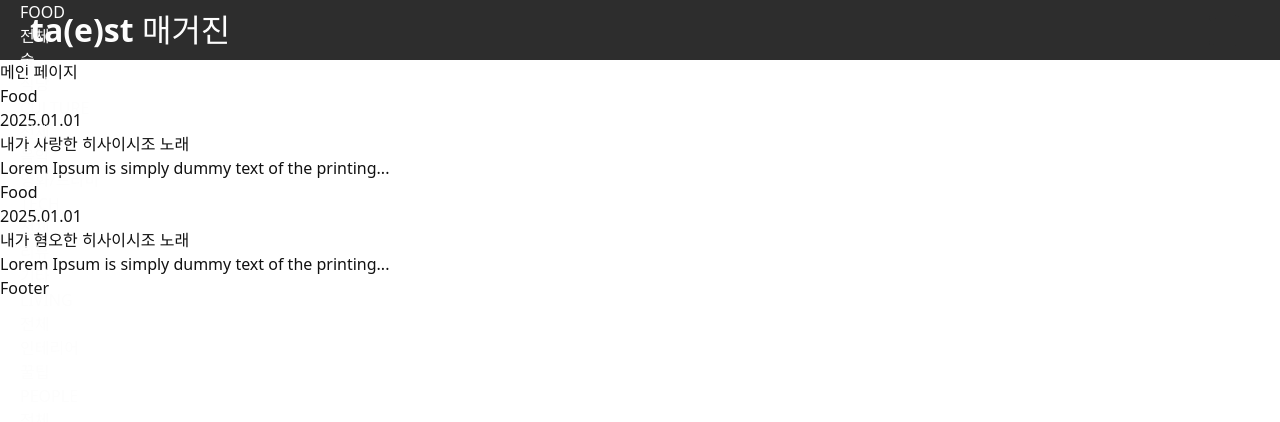
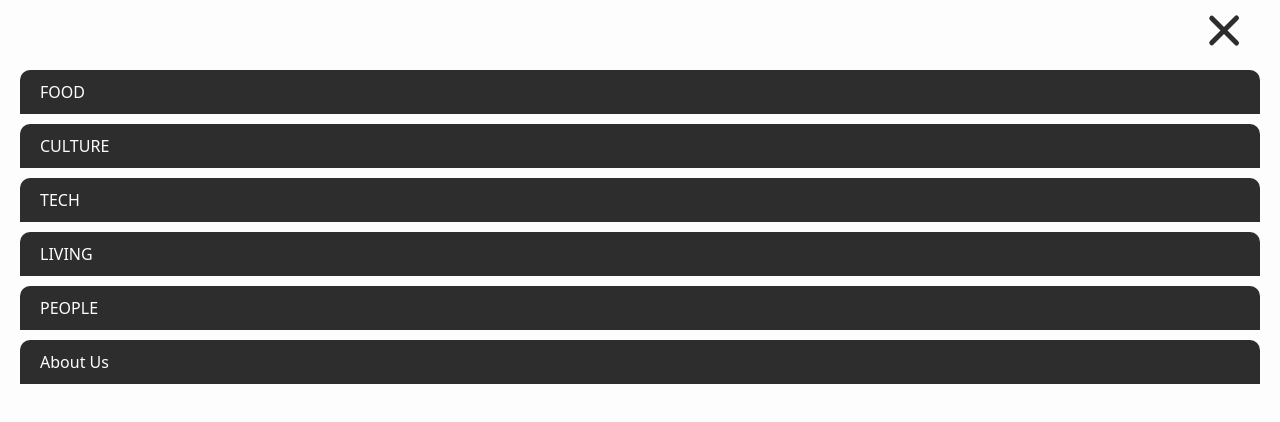
Before and after one commit to Taemin1234/taest-mag, a Next.js app in the folder frontend/: page / in a window 1280 px wide. Both pictures are taken after a click on the button "메뉴". Shown: the top 422 px of the page. Built offline with nearby package versions, Linux system fonts and the light colour scheme.

Commit message:
gnb 깔짝

```diff
--- a/frontend/src/components/common/Gnb.module.css
+++ b/frontend/src/components/common/Gnb.module.css
@@ -4,5 +4,28 @@
     width: 100vw;
     height: 100vh;
     padding: 0 2rem;
+    background-color: var(--main-white);
     z-index: 9;
 }
+
+.gnb_wrap > ul.depth1 {
+    margin-top: 7rem;
+}
+
+.gnb_wrap > ul > li {
+    border-top-left-radius: 10px;
+    border-top-right-radius: 10px;
+    background-color: var(--main-black);
+    color: var(--main-white);
+    margin-bottom: 10px;
+    padding: 10px 20px;
+}
+
+.gnb_wrap > ul > li > ul.depth2 {
+    display: none;
+}
+
+/* 1. 헤네시, 이름만 들어도 멋있어
+
+	헤네시.
+	위스키나 브랜디 등 독한 술을 즐기지 않아도 한번쯤 들어봤을 이름이다. */
--- a/frontend/src/components/common/Gnb.tsx
+++ b/frontend/src/components/common/Gnb.tsx
@@ -8,10 +8,10 @@ export default function GNB({ isOpen }: { isOpen: boolean }) {
 
   return (
     <nav className={styles.gnb_wrap}>
-      <ul className="flex flex-col items-start p-4">
+      <ul className={styles.depth1}>
         <li>
           <Link href="/category/food">FOOD</Link>
-          <ul>
+          <ul className={styles.depth2}>
             <li>
               <Link href="/category/food">전체</Link>
             </li>
@@ -26,7 +26,7 @@ export default function GNB({ isOpen }: { isOpen: boolean }) {
         </li>
         <li>
           <Link href="/category/culture">CULTURE</Link>
-          <ul>
+          <ul className={styles.depth2}>
             <li>
               <Link href="/category/culture">전체</Link>
             </li>
@@ -41,7 +41,7 @@ export default function GNB({ isOpen }: { isOpen: boolean }) {
         </li>
         <li>
           <Link href="/category/tech">TECH</Link>
-          <ul>
+          <ul className={styles.depth2}>
             <li>
               <Link href="/category/tech">전체</Link>
             </li>
@@ -56,7 +56,7 @@ export default function GNB({ isOpen }: { isOpen: boolean }) {
         </li>
         <li>
           <Link href="/category/living">LIVING</Link>
-          <ul>
+          <ul className={styles.depth2}>
             <li>
               <Link href="/category/living">전체</Link>
             </li>
@@ -71,7 +71,7 @@ export default function GNB({ isOpen }: { isOpen: boolean }) {
         </li>
         <li>
           <Link href="/category/people">PEOPLE</Link>
-          <ul>
+          <ul className={styles.depth2}>
             <li>
               <Link href="/category/people">전체</Link>
             </li>
```
